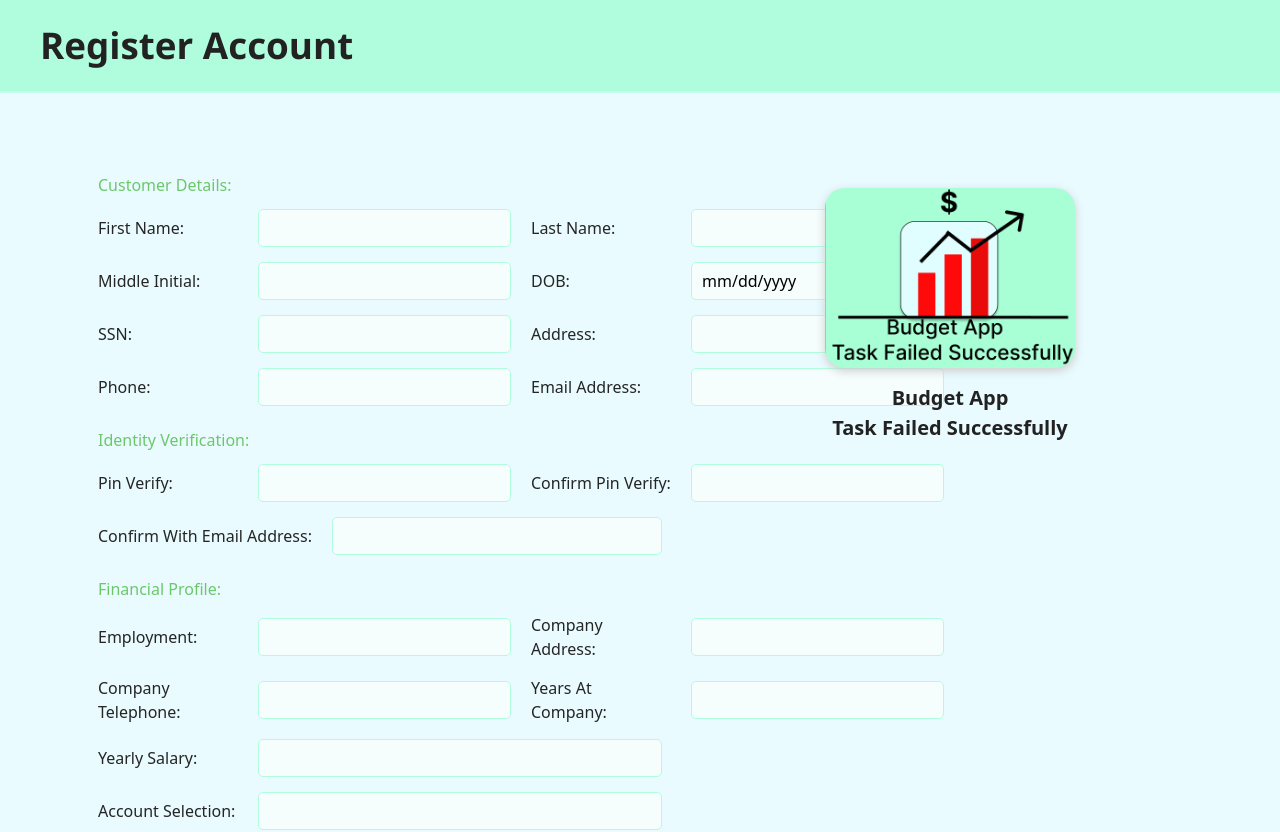
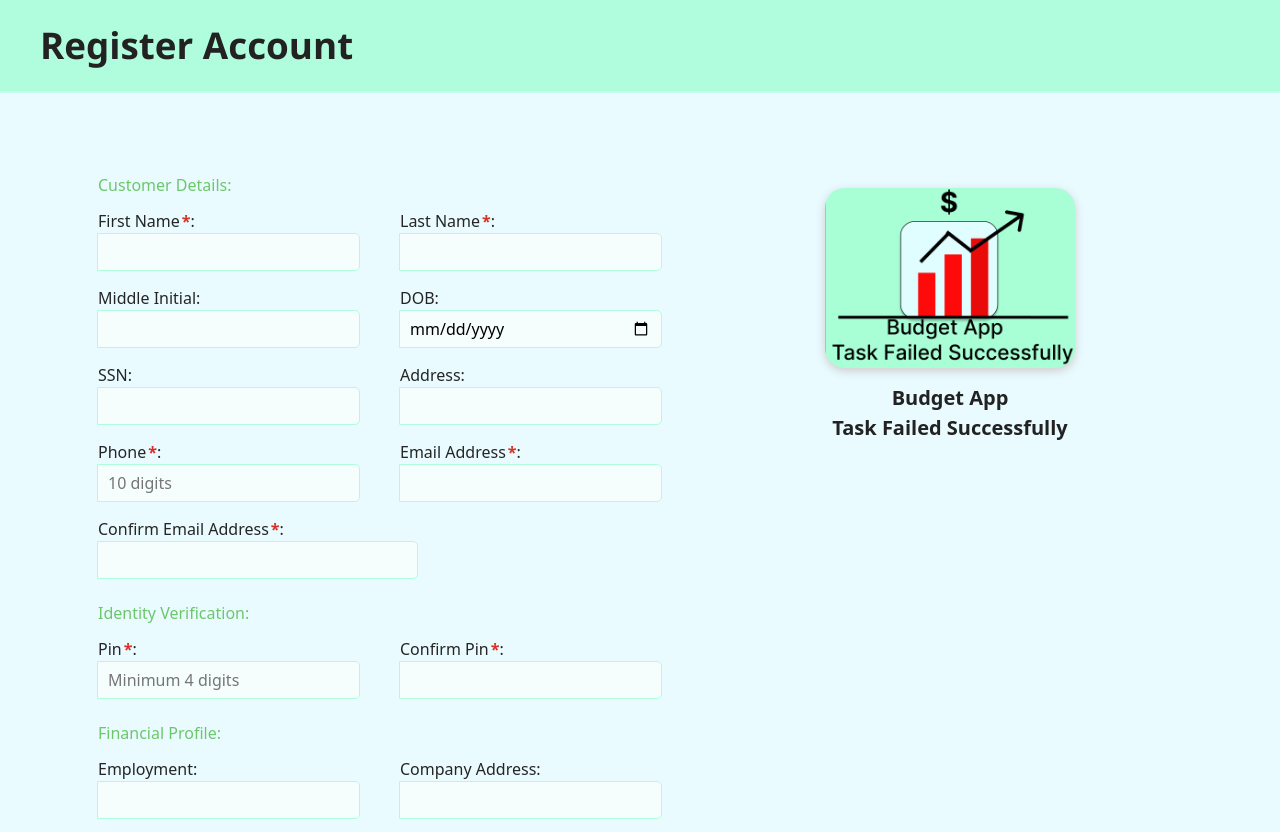
Before and after one commit to cdsherro/Create, a React (Create React App) app in the folder create/: page /register in a window 1280 px wide. Shown: the top 832 px of the page. Built offline with nearby package versions, Linux system fonts and the light colour scheme.

Commit message:
added validation logics

```diff
--- a/create/src/Components/Register/Register.css
+++ b/create/src/Components/Register/Register.css
@@ -38,7 +38,7 @@
 
 .form-row {
   display: flex;
-  gap: 20px;
+  gap: 40px;
   margin-bottom: 15px;
   align-items: center;
 }
@@ -95,3 +95,38 @@
   background: #6cc76b;
   color: white;
 }
+
+.input-group {
+  display: flex;
+  flex-direction: column;
+  align-items: flex-start;
+  min-width: 240px;
+  max-width: 320px;
+}
+
+.error-message {
+  color: #d93025;
+  background: #ffeaea;
+  border: 1.5px solid #d93025;
+  font-size: 1rem;
+  font-weight: bold;
+  margin-top: 5px;
+  margin-bottom: 0px;
+  border-radius: 6px;
+  padding: 6px 10px;
+  width: 100%;
+  box-sizing: border-box;
+  z-index: 1;
+  text-align: left;
+}
+
+.error-field {
+  border: 2px solid #d93025 !important;
+  background: #ffeaea;
+}
+
+.required-star {
+  color: #d93025;
+  font-weight: bold;
+  margin-left: 2px;
+}
--- a/create/src/Components/Register/Register.jsx
+++ b/create/src/Components/Register/Register.jsx
@@ -1,85 +1,217 @@
-import React from "react";
+import React, { useState } from "react";
 import "./Register.css";
 import budget_icon from '../Assets/budget.png';
 import { useNavigate } from "react-router-dom";
 
+const initialState = {
+  firstName: "",
+  lastName: "",
+  middleInitial: "",
+  dob: "",
+  ssn: "",
+  address: "",
+  phone: "",
+  email: "",
+  pin: "",
+  confirmPin: "",
+  confirmEmail: "",
+  employment: "",
+  companyAddress: "",
+  companyPhone: "",
+  yearsAtCompany: "",
+  yearlySalary: "",
+  accountSelection: "",
+};
+
 export default function Register() {
+  const [fields, setFields] = useState(initialState);
+  const [errors, setErrors] = useState({});
   const navigate = useNavigate();
+
+  // Validation logic
+  const validate = () => {
+    const errs = {};
+    if (!fields.firstName.trim()) errs.firstName = "First name is required.";
+    if (!fields.lastName.trim()) errs.lastName = "Last name is required.";
+    if (!fields.phone.match(/^\d{10}$/)) errs.phone = "Phone must be 10 digits.";
+    if (!fields.email.match(/^[^@\s]+@[^@\s]+\.[^@\s]+$/))
+      errs.email = "Invalid email format.";
+    if (fields.email !== fields.confirmEmail)
+      errs.confirmEmail = "Emails don't match.";
+    if (!fields.pin.match(/^\d{4,}$/)) errs.pin = "PIN must be at least 4 digits.";
+    if (fields.pin !== fields.confirmPin) errs.confirmPin = "PINs don't match!";
+    return errs;
+  };
+
+  const handleChange = (e) => {
+    setFields({ ...fields, [e.target.name]: e.target.value });
+  };
 
   const handleRegister = (e) => {
     e.preventDefault();
-    // could collect form data here while backend integration
+    const errs = validate();
+    setErrors(errs);
+    if (Object.keys(errs).length === 0) {
       alert("Registered!");
-    navigate("/"); // to login if clicked register
+      navigate("/"); //login
+      setFields(initialState);
+    }
   };
 
   return (
     <div className="register-root">
-      <div className="register-header">
-        Register Account
-      </div>
+      <div className="register-header">Register Account</div>
       <div className="register-content">
         <form className="register-form" onSubmit={handleRegister}>
           <div className="section-title">Customer Details:</div>
           <div className="form-row">
-            <label>First Name:</label>
-            <input type="text" />
-            <label>Last Name:</label>
-            <input type="text" />
+            <div className="input-group">
+              <label>First Name<span className="required-star">*</span>:</label>
+              <input
+                name="firstName"
+                type="text"
+                value={fields.firstName}
+                onChange={handleChange}
+                className={errors.firstName && "error-field"}
+                required
+              />
+              {errors.firstName && <div className="error-message">{errors.firstName}</div>}
+            </div>
+            <div className="input-group">
+              <label>Last Name<span className="required-star">*</span>:</label>
+              <input
+                name="lastName"
+                type="text"
+                value={fields.lastName}
+                onChange={handleChange}
+                className={errors.lastName && "error-field"}
+                required
+              />
+              {errors.lastName && <div className="error-message">{errors.lastName}</div>}
+            </div>
           </div>
           <div className="form-row">
+            <div className="input-group">
               <label>Middle Initial:</label>
-            <input type="text" />
+              <input name="middleInitial" type="text" value={fields.middleInitial} onChange={handleChange} />
+            </div>
+            <div className="input-group">
               <label>DOB:</label>
-            <input type="date" />
+              <input name="dob" type="date" value={fields.dob} onChange={handleChange} />
+            </div>
           </div>
           <div className="form-row">
+            <div className="input-group">
               <label>SSN:</label>
-            <input type="text" />
+              <input name="ssn" type="text" value={fields.ssn} onChange={handleChange} />
+            </div>
+            <div className="input-group">
               <label>Address:</label>
-            <input type="text" />
+              <input name="address" type="text" value={fields.address} onChange={handleChange} />
+            </div>
           </div>
           <div className="form-row">
-            <label>Phone:</label>
-            <input type="text" />
-            <label>Email Address:</label>
-            <input type="email" />
+            <div className="input-group">
+              <label>Phone<span className="required-star">*</span>:</label>
+              <input
+                name="phone"
+                type="text"
+                value={fields.phone}
+                onChange={handleChange}
+                className={errors.phone && "error-field"}
+                placeholder="10 digits"
+                maxLength={10}
+                required
+              />
+              {errors.phone && <div className="error-message">{errors.phone}</div>}
+            </div>
+            <div className="input-group">
+              <label>Email Address<span className="required-star">*</span>:</label>
+              <input
+                name="email"
+                type="email"
+                value={fields.email}
+                onChange={handleChange}
+                className={errors.email && "error-field"}
+                required
+              />
+              {errors.email && <div className="error-message">{errors.email}</div>}
+            </div>
+          </div>
+          <div className="form-row">
+            <div className="input-group">
+              <label>Confirm Email Address<span className="required-star">*</span>:</label>
+              <input
+                name="confirmEmail"
+                type="email"
+                value={fields.confirmEmail}
+                onChange={handleChange}
+                className={errors.confirmEmail && "error-field"}
+                required
+              />
+              {errors.confirmEmail && <div className="error-message">{errors.confirmEmail}</div>}
+            </div>
           </div>
           <div className="section-title">Identity Verification:</div>
           <div className="form-row">
-            <label>Pin Verify:</label>
-            <input type="password" />
-            <label>Confirm Pin Verify:</label>
-            <input type="password" />
+            <div className="input-group">
+              <label>Pin<span className="required-star">*</span>:</label>
+              <input
+                name="pin"
+                type="password"
+                value={fields.pin}
+                onChange={handleChange}
+                className={errors.pin && "error-field"}
+                placeholder="Minimum 4 digits"
+                maxLength={8}
+                required
+              />
+              {errors.pin && <div className="error-message">{errors.pin}</div>}
             </div>
-          <div className="form-row">
-            <label>Confirm With Email Address:</label>
-            <input type="email" />
+            <div className="input-group">
+              <label>Confirm Pin<span className="required-star">*</span>:</label>
+              <input
+                name="confirmPin"
+                type="password"
+                value={fields.confirmPin}
+                onChange={handleChange}
+                className={errors.confirmPin && "error-field"}
+                maxLength={8}
+                required
+              />
+              {errors.confirmPin && <div className="error-message">{errors.confirmPin}</div>}
+            </div>
           </div>
           <div className="section-title">Financial Profile:</div>
           <div className="form-row">
+            <div className="input-group">
               <label>Employment:</label>
-            <input type="text" />
+              <input name="employment" type="text" value={fields.employment} onChange={handleChange} />
+            </div>
+            <div className="input-group">
               <label>Company Address:</label>
-            <input type="text" />
+              <input name="companyAddress" type="text" value={fields.companyAddress} onChange={handleChange} />
+            </div>
           </div>
           <div className="form-row">
+            <div className="input-group">
               <label>Company Telephone:</label>
-            <input type="text" />
+              <input name="companyPhone" type="text" value={fields.companyPhone} onChange={handleChange} />
+            </div>
+            <div className="input-group">
               <label>Years At Company:</label>
-            <input type="number" />
+              <input name="yearsAtCompany" type="number" value={fields.yearsAtCompany} onChange={handleChange} />
+            </div>
           </div>
           <div className="form-row">
+            <div className="input-group">
               <label>Yearly Salary:</label>
-            <input type="number" />
+              <input name="yearlySalary" type="number" value={fields.yearlySalary} onChange={handleChange} />
             </div>
-          <div className="form-row">
+            <div className="input-group">
               <label>Account Selection:</label>
-            <input type="text" />
+              <input name="accountSelection" type="text" value={fields.accountSelection} onChange={handleChange} />
             </div>
-          <div className="form-row">
-            <label>Yearly Salary:</label>
-            <input type="number" />
           </div>
           <button type="submit" className="register-submit-btn">Register</button>
         </form>
```
Lines whose indentation alone changed are shown as unchanged.
